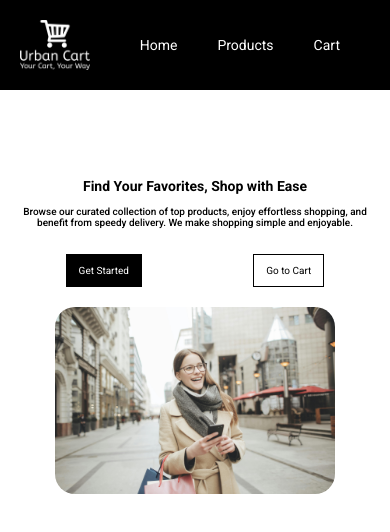
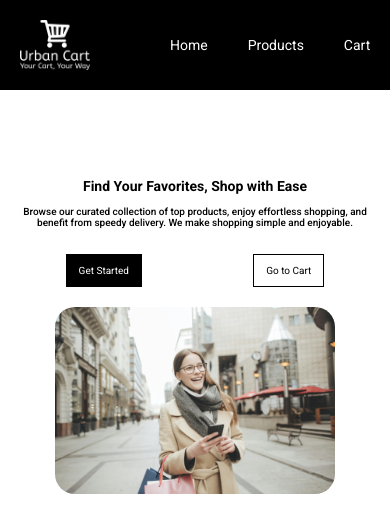
Before and after one commit to ShivanshBhatnagar8/Shopping-Cart, a React (Vite) app: page / in a window 390 px wide. Shown: the top 532 px of the page. Built offline with nearby package versions, Linux system fonts and the light colour scheme; no server answers.

Commit message:
Decrease widths of the links to maintain gap between logo and them

```diff
--- a/src/components/Navigation/Navigation.module.css
+++ b/src/components/Navigation/Navigation.module.css
@@ -94,6 +94,9 @@
   .cartItemCount {
     left: 90%;
   }
+  .links {
+    width: 60%;
+  }
 }
 @media (max-width: 450px) {
   .cartItemCount {
```
